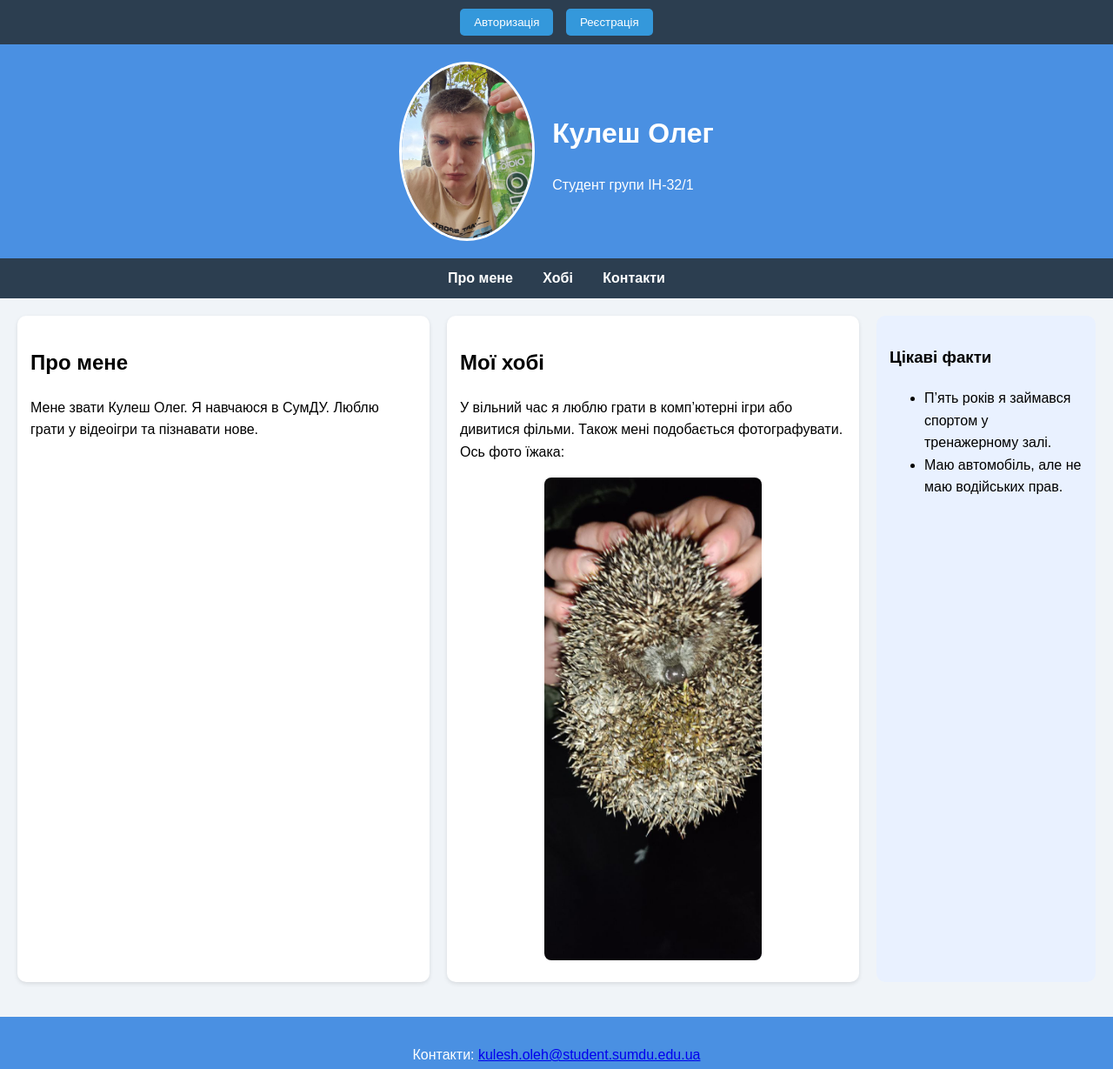
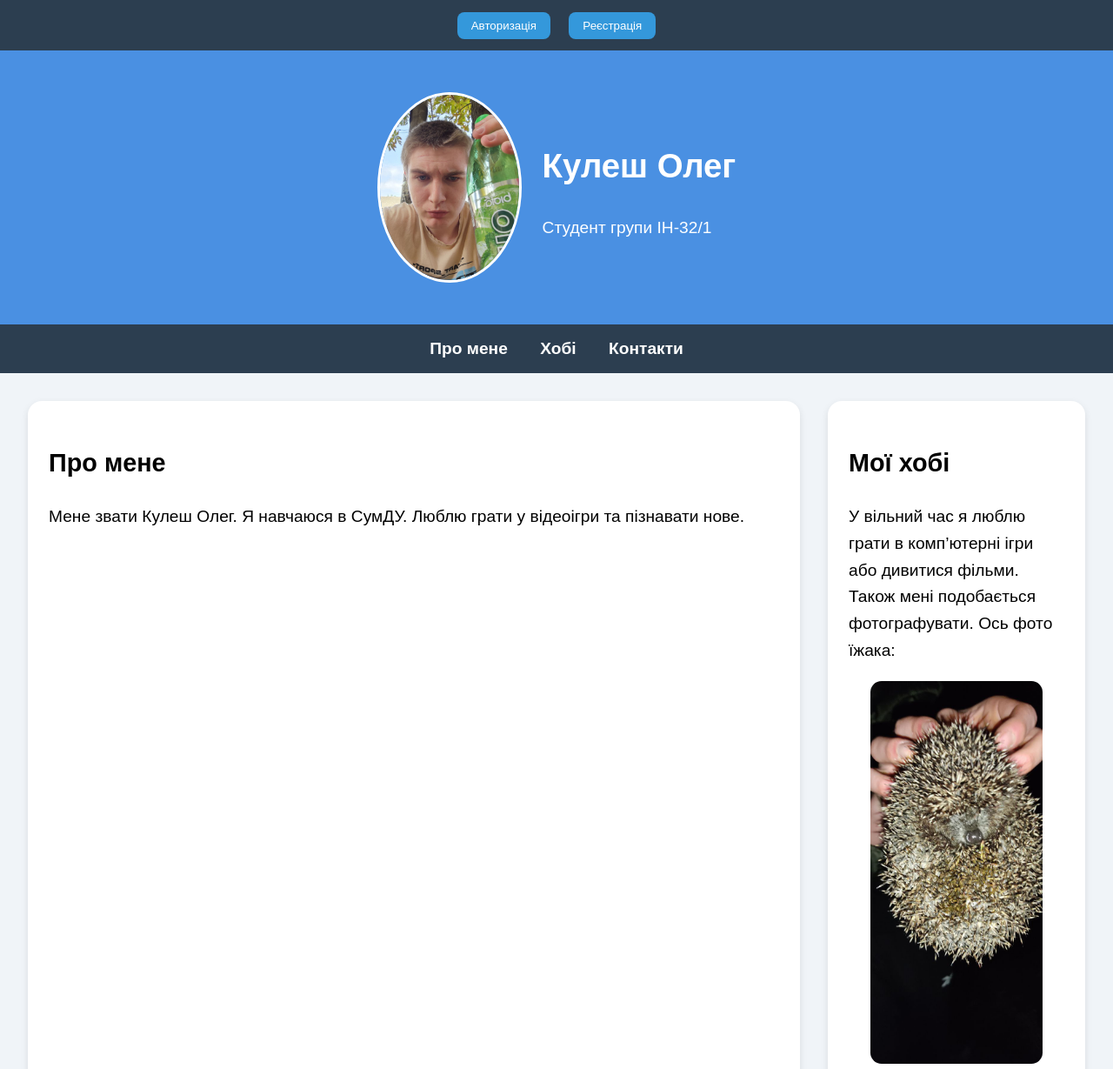
Before and after one commit to Oleh12342/Lab3, a plain HTML site: page Lab3/NewProject.html in a window 1280 px wide. Shown: the top 1229 px of the page at 87% size. Drawn offline with Linux system fonts and the light colour scheme.

Commit message:
Add files via upload

```diff
--- a/Lab3/NewProject.html
+++ b/Lab3/NewProject.html
@@ -9,25 +9,28 @@
 
 <body>
   <!-- Верхня панель -->
-  <nav>
-    <button onclick="openLogin()">Авторизація</button>
-    <button onclick="openRegister()">Реєстрація</button>
+  <nav aria-label="Панель користувача">
+    <button onclick="openLogin()" aria-controls="loginModal" aria-expanded="false">Авторизація</button>
+    <button onclick="openRegister()" aria-controls="registerModal" aria-expanded="false">Реєстрація</button>
   </nav>
 
-  <header id="header">
+  <header id="header" role="banner">
     <img src="./img/photo1.jpg"
+        srcset="./img/photo1.jpg 400w, ./img/photo1.jpg 800w, ./img/photo1.jpg 1200w"
+        sizes="(max-width: 600px) 100vw, (max-width: 1024px) 50vw, 800px"
          alt="Моє фото"
          fetchpriority="high"
-         class="profile-photo">
+         class="profile-photo"
+         loading="lazy">
     <div class="header-text">
       <h1>Кулеш Олег</h1>
       <p>Студент групи ІН-32/1</p>
     </div>
   </header>
 
-  <nav id="menu">
+  <nav id="menu" aria-label="Головне меню">
     <ul>
-      <li><a href="#about">Про мене</a></li>
+      <li><a href="#about" aria-current="page">Про мене</a></li>
       <li><a href="#hobbies">Хобі</a></li>
       <li><a href="#contacts">Контакти</a></li>
     </ul>
@@ -43,12 +46,14 @@
       <h2>Мої хобі</h2>
       <p>У вільний час я люблю грати в комп’ютерні ігри або дивитися фільми. Також мені подобається фотографувати. Ось фото їжака:</p>
       <img src="./img/photo2.jpg"
+           srcset="./img/photo2.jpg 400w, ./img/photo2.jpg 800w, ./img/photo2.jpg 1200w"
+           sizes="(max-width: 600px) 100vw, (max-width: 1024px) 50vw, 800px"
            alt="Їжак"
-           loading="lazy"
-           class="hobby-photo">
+           class="hobby-photo"
+           loading="lazy">
     </section>
 
-    <aside id="extra">
+    <aside id="extra" aria-label="Цікаві факти">
       <h3>Цікаві факти</h3>
       <ul>
         <li>П’ять років я займався спортом у тренажерному залі.</li>
@@ -57,15 +62,15 @@
     </aside>
   </main>
 
-  <footer id="contacts">
-    <p>Контакти: <a href="mailto:kulesh.oleh@student.sumdu.edu.ua">kulesh.oleh@student.sumdu.edu.ua</a></p>
+  <footer id="contacts" role="contentinfo">
+    <p>Контакти: <a href="mailto:kulesh.oleh@student.sumdu.edu.ua" aria-label="Надіслати лист Кулешу Олегу">kulesh.oleh@student.sumdu.edu.ua</a></p>
     <p>&copy; 2025 Кулеш Олег</p>
   </footer>
 
   <!-- Модальне вікно Авторизації -->
-  <div id="loginModal" class="modal" hidden>
+  <div id="loginModal" class="modal" role="dialog" aria-labelledby="login-title" aria-hidden="true" hidden>
     <div class="modal-content">
-      <h2>Форма авторизації</h2>
+      <h2 id="login-title">Форма авторизації</h2>
       <form>
         <label for="login-email">Електронна пошта:</label><br>
         <input type="email" id="login-email" name="email" placeholder="Введіть вашу пошту" required><br><br>
@@ -84,9 +89,9 @@
   </div>
 
   <!-- Модальне вікно Реєстрації -->
-  <div id="registerModal" class="modal" hidden>
+  <div id="registerModal" class="modal" role="dialog" aria-labelledby="register-title" aria-hidden="true" hidden>
     <div class="modal-content">
-      <h2>Форма реєстрації</h2>
+      <h2 id="register-title">Форма реєстрації</h2>
       <form>
         <label for="name">Ім’я:</label><br>
         <input type="text" id="name" name="name" placeholder="Введіть ваше ім’я" required><br><br>
--- a/Lab3/styles/style.CSS
+++ b/Lab3/styles/style.CSS
@@ -4,6 +4,7 @@ body {
   margin: 0;
   line-height: 1.6;
   background-color: #f0f4f8;
+  font-size: clamp(1rem, 1vw + 0.5rem, 1.2rem);
 }
 
 /* === Шапка === */
@@ -13,19 +14,19 @@ header {
   display: flex;
   align-items: center;
   justify-content: center;
-  gap: 20px;
+  gap: 1.5rem;
   text-align: left;
-  padding: 20px;
+  padding: 2rem;
 }
 
 .header-text {
-  max-width: 600px;
+  max-width: 40rem;
 }
 
 .profile-photo {
-  width: 150px;
+  width: clamp(8rem, 15vw, 12rem);
   border-radius: 50%;
-  border: 3px solid white;
+  border: 0.2rem solid white;
 }
 
 /* === Меню === */
@@ -33,7 +34,7 @@ nav {
   background-color: #2c3e50;
   color: white;
   text-align: center;
-  padding: 10px;
+  padding: 0.8rem;
 }
 
 nav ul {
@@ -44,7 +45,7 @@ nav ul {
 
 nav ul li {
   display: inline-block;
-  margin: 0 15px;
+  margin: 0 1rem;
 }
 
 nav ul li a {
@@ -57,10 +58,10 @@ nav button {
   background-color: #3498db;
   color: white;
   border: none;
-  padding: 8px 16px;
-  margin: 0 5px;
+  padding: 0.5rem 1rem;
+  margin: 0 0.5rem;
   cursor: pointer;
-  border-radius: 5px;
+  border-radius: 0.5rem;
 }
 
 nav button:hover {
@@ -69,27 +70,25 @@ nav button:hover {
 
 /* === Основний контент === */
 main {
-  display: flex;
-  gap: 20px;
-  padding: 20px;
-  flex-wrap: wrap;
+  display: grid;
+  grid-template-columns: 1fr;
+  gap: 1.5rem;
+  padding: 2rem;
 }
 
 article, section {
-  flex: 2;
   background: #fff;
-  padding: 15px;
-  border-radius: 10px;
-  box-shadow: 0 2px 5px rgba(0,0,0,0.1);
-  min-width: 250px;
+  padding: 1.5rem;
+  border-radius: 1rem;
+  box-shadow: 0 0.2rem 0.5rem rgba(0,0,0,0.1);
+  min-width: 15rem;
 }
 
 aside {
-  flex: 1;
-  background: #e9f1ff;
-  padding: 15px;
-  border-radius: 10px;
-  min-width: 200px;
+  background: #fcfcfc;
+  padding: 1.5rem;
+  border-radius: 1rem;
+  min-width: 12rem;
 }
 
 /* === Зображення === */
@@ -98,10 +97,11 @@ img {
 }
 
 .hobby-photo {
-  width: 250px;
-  border-radius: 8px;
+  width: 80%;
+  max-width: 20rem;
+  border-radius: 0.8rem;
   display: block;
-  margin: 10px auto;
+  margin: 1rem auto;
 }
 
 /* === Підвал === */
@@ -109,8 +109,9 @@ footer {
   text-align: center;
   background: #4a90e2;
   color: white;
-  padding: 15px;
-  margin-top: 20px;
+  padding: 1.5rem;
+  margin-top: 2rem;
+  font-size: clamp(0.9rem, 1vw + 0.2rem, 1.1rem);
 }
 
 /* === Модальні вікна === */
@@ -126,21 +127,26 @@ footer {
   align-items: center;
   z-index: 10;
   overflow-y: auto;
-  padding: 20px;
+  padding: 2rem;
   animation: fadeIn 0.3s ease;
 }
 
 /* Саме вікно */
 .modal-content {
   background: white;
-  padding: 20px;
-  border-radius: 10px;
-  width: 320px;
+  padding: 2rem;
+  border-radius: 1rem;
+  width: clamp(18rem, 60vw, 25rem);
   max-height: 90vh;
   overflow-y: auto;
   text-align: left;
-  box-shadow: 0 0 10px rgba(0,0,0,0.3);
+  box-shadow: 0 0 1rem rgba(0,0,0,0.3);
   animation: scaleIn 0.3s ease;
+}
+
+a:focus, button:focus {
+  outline: 3px solid #ffcc00;
+  outline-offset: 4px;
 }
 
 /* Приховані елементи */
@@ -158,3 +164,26 @@ footer {
   from { transform: scale(0.8); opacity: 0; }
   to { transform: scale(1); opacity: 1; }
 }
+
+/* Для планшетів (від 600px і більше) */
+@media (min-width: 600px) {
+  main {
+    grid-template-columns: 2fr 1fr; /* контент + сайдбар */
+  }
+}
+
+/* Для десктопів (від 1024px і більше) */
+@media (min-width: 1024px) {
+  header {
+    padding: 3rem;
+  }
+
+  main {
+    grid-template-columns: minmax(20rem, 3fr) minmax(15rem, 1fr);
+    gap: 2rem;
+  }
+
+  .profile-photo {
+    width: clamp(10rem, 10vw, 15rem);
+  }
+}
```
